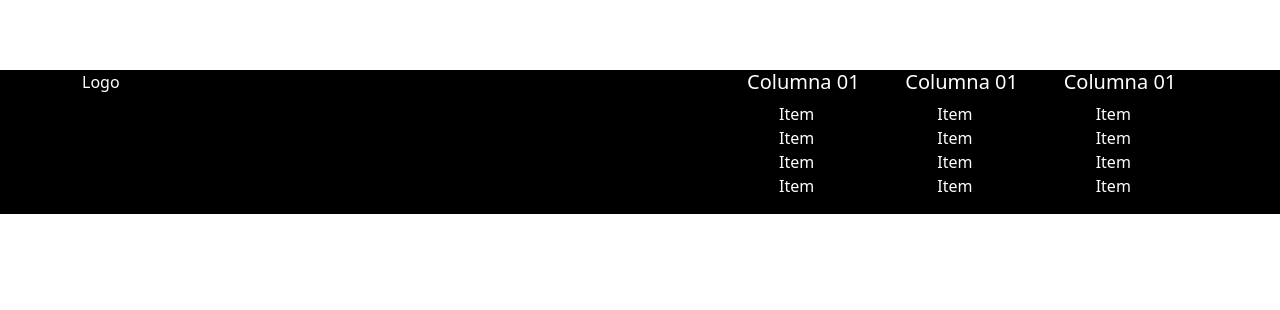
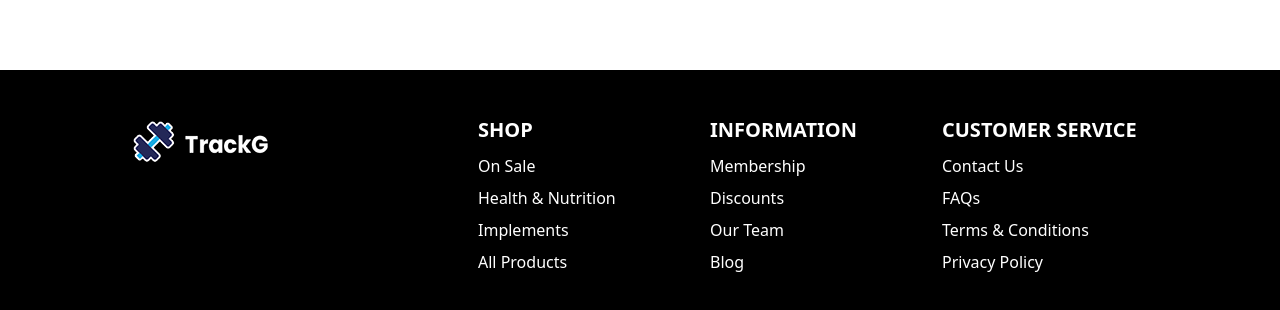
Before and after one commit to Baku452/app-gym, a React (Create React App) app: page / in a window 1280 px wide. Shown: the part 2960-3270 px from the top of the page. Before the commit the page ends 3174 px from the top, so only its background shows below. Built offline with nearby package versions, Linux system fonts and the light colour scheme; a web font is replaced by a local one.

Commit message:
add footer web

```diff
--- a/src/components/index.js
+++ b/src/components/index.js
@@ -2,5 +2,5 @@
 export * from './molecules/web-banner/web-banner.component';
 //Organism
 export * from './organisms/web-header/web-header.component';
-export * from './organisms/web-footer/web-footer.component';
+export * from './organisms/web-footer/index';
 // export * from './molecules/membership-card/index';
--- a/src/components/organisms/footer/footer.component.jsx
+++ b/src/components/organisms/footer/footer.component.jsx
@@ -4,15 +4,13 @@ const AppFooter = () => {
   return (
     <footer>
       <div>
-        <a href="#" target="_blank" rel="noopener noreferrer">
-          Todos Los Derechos Reservados
-        </a>
+        <p>Todos Los Derechos Reservados</p>
         <span className="ms-1">&copy; 2021 team-3.</span>
       </div>
       <div className="ms-auto">
         <span className="me-1">Powered by</span>
-        <a href="#" target="_blank" rel="noopener noreferrer">
-          MakeItReal
+        <a href="https://makeitreal.camp/" target="_blank" rel="noopener noreferrer">
+          Make It Real
         </a>
       </div>
     </footer>
--- a/src/components/organisms/sidebar/sidebar.component.jsx
+++ b/src/components/organisms/sidebar/sidebar.component.jsx
@@ -22,7 +22,7 @@ const Sidebar = () => {
           roundedCircle={true}
         />
       </div>
-      <div className={ styles.aside__content }>
+      <div className={styles.aside__content}>
         <Nav defaultActiveKey="/home" className="flex-column">
           <Nav.Item className={styles.nav__item}>
             <Image src={navHome} alt="nav home" />
--- /dev/null
+++ b/src/components/organisms/web-footer/index.jsx
@@ -0,0 +1,70 @@
+/* eslint-disable jsx-a11y/anchor-is-valid */
+import { Container, Col, Row } from 'react-bootstrap';
+import styles from './index.module.scss';
+
+const WebFooter = () => {
+  return (
+    <footer className={`${styles.footer}`}>
+      <Container>
+        <Row className="p-5">
+          <Col lg={4}>
+            <img alt="logo" href="/" src="icons/LogoTrackG.png"></img>
+          </Col>
+          <Col>
+            <h5>Shop</h5>
+            <ul>
+              <li>
+                <a href="#">On Sale</a>
+              </li>
+              <li>
+                <a href="#">Health & Nutrition</a>
+              </li>
+              <li>
+                <a href="#">Implements</a>
+              </li>
+              <li>
+                <a href="#">All Products</a>
+              </li>
+            </ul>
+          </Col>
+          <Col>
+            <h5>Information</h5>
+            <ul>
+              <li>
+                <a href="#">Membership</a>
+              </li>
+              <li>
+                <a href="#">Discounts</a>
+              </li>
+              <li>
+                <a href="#">Our Team</a>
+              </li>
+              <li>
+                <a href="#">Blog</a>
+              </li>
+            </ul>
+          </Col>
+          <Col>
+            <h5>Customer Service</h5>
+            <ul>
+              <li>
+                <a href="#">Contact Us</a>
+              </li>
+              <li>
+                <a href="#">FAQs</a>
+              </li>
+              <li>
+                <a href="#">Terms & Conditions</a>
+              </li>
+              <li>
+                <a href="#">Privacy Policy</a>
+              </li>
+            </ul>
+          </Col>
+        </Row>
+      </Container>
+    </footer>
+  );
+};
+
+export { WebFooter };
--- /dev/null
+++ b/src/components/organisms/web-footer/index.module.scss
@@ -0,0 +1,24 @@
+@import '~scss/_variables.scss';
+
+.footer {
+  background-color: #000;
+  color: #fff;
+  h5 {
+    text-transform: uppercase;
+    font-weight: bold;
+  }
+  ul {
+    list-style: none;
+    li {
+      line-height: 2;
+      a {
+        text-decoration: none;
+        color: #fff !important;
+        // color: $primary;
+      }
+      &:hover a {
+        color: $secondary !important;
+      }
+    }
+  }
+}
--- a/src/components/organisms/web-footer/web-footer.component.jsx
+++ /dev/null
@@ -1,43 +0,0 @@
-import { Container, Col, Row } from 'react-bootstrap';
-import styles from './web-footer.module.scss';
-
-const WebFooter = () => {
-  return (
-    <footer className={`${styles.footer}`}>
-      <Container>
-        <Row>
-          <Col lg={7}>Logo</Col>
-          <Col>
-            <h5>Columna 01</h5>
-            <ul>
-              <li>Item</li>
-              <li>Item</li>
-              <li>Item</li>
-              <li>Item</li>
-            </ul>
-          </Col>
-          <Col>
-            <h5>Columna 01</h5>
-            <ul>
-              <li>Item</li>
-              <li>Item</li>
-              <li>Item</li>
-              <li>Item</li>
-            </ul>
-          </Col>
-          <Col>
-            <h5>Columna 01</h5>
-            <ul>
-              <li>Item</li>
-              <li>Item</li>
-              <li>Item</li>
-              <li>Item</li>
-            </ul>
-          </Col>
-        </Row>
-      </Container>
-    </footer>
-  );
-};
-
-export { WebFooter };
--- a/src/components/organisms/web-footer/web-footer.module.scss
+++ /dev/null
@@ -1,7 +0,0 @@
-.footer {
-  background-color: #000;
-  color: #fff;
-  ul {
-    list-style: none;
-  }
-}
--- a/src/components/organisms/web-header/web-header.component.jsx
+++ b/src/components/organisms/web-header/web-header.component.jsx
@@ -9,7 +9,7 @@ const WebHeader = () => {
     <Navbar sticky="top" bg="dark" expand="lg" className={styles.header}>
       <Container className="justify-content-between">
         <div>
-          <Navbar.Brand href="#home">
+          <Navbar.Brand href="/">
             <img alt="logo" src="icons/LogoTrackG.png"></img>
           </Navbar.Brand>
         </div>
--- a/src/scss/style.scss
+++ b/src/scss/style.scss
@@ -10,6 +10,9 @@ body {
   font-family: 'Varta', sans-serif;
 }
 
+ul {
+  padding-left: 0 !important;
+}
 // If you want to override variables do it here
 @import 'variables';
 
```
